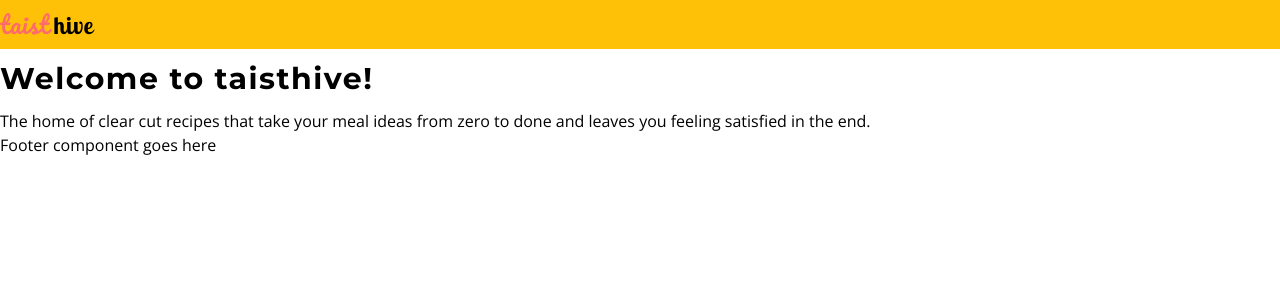
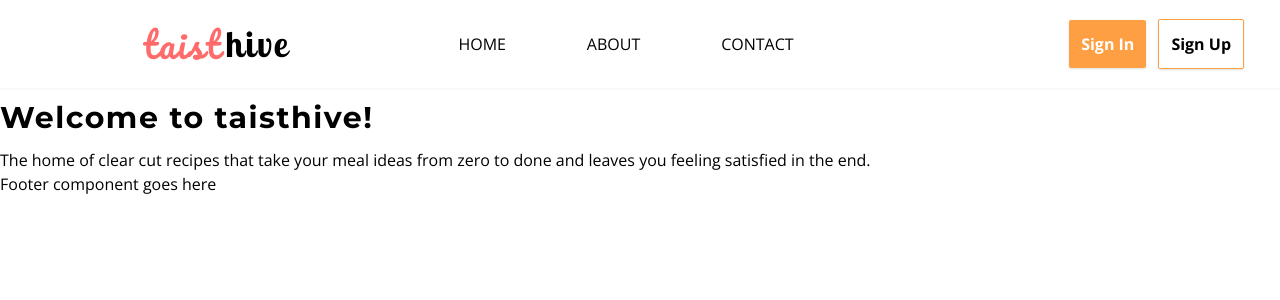
Before and after one commit to PC-Ngumoha/taisthive, a Next.js app in the folder taisthive/: page / in a window 1280 px wide. Shown: the top 300 px of the page. Built offline with nearby package versions, Linux system fonts and the light colour scheme; a web font is replaced by a local one.

Commit message:
Start working on Navbar

```diff
--- a/taisthive/src/app/components/Navbar/Navbar.tsx
+++ b/taisthive/src/app/components/Navbar/Navbar.tsx
@@ -1,11 +1,51 @@
+import Link from "next/link"
 
 export default function Navbar() {
+
+  const navLinks = [
+    {
+      id: 1,
+      name: "Home",
+      url: "/"
+    },
+    {
+      id: 2,
+      name: "About",
+      url: "/"
+    },
+    {
+      id: 3,
+      name: "Contact",
+      url: "/"
+    },
+  ]
+
   return (
-    <nav className="bg-warning">
-      <span className="text-2xl tracking-wide leading-loose">
+    <nav className="flex justify-around items-center p-2 shadow-sm">
+      {/* Logo */}
+      <span className="text-4xl tracking-wider leading-loose flex-1 flex justify-center items-center">
         <span className="font-pacifico text-primary">taist</span>
         <span className="ml-1 font-bold font-lobster">hive</span>
       </span>
+
+      {/* Nav Links */}
+      <ul className="flex justify-around items-center flex-1 font-sans uppercase">
+        {
+          navLinks.map((link) => (
+            <li key={link.id} className="mr-3">
+              <Link href={link.url}>
+                {link.name}
+              </Link>
+            </li>
+          ))
+        }
+      </ul>
+
+      {/* Auth Buttons */}
+      <div className="flex-1 flex justify-end items-center pr-4">
+        <button className="bg-primary-light text-white font-sans font-bold mr-3 p-3 shadow rounded-sm">Sign In</button>
+        <button className="bg-transparent text-black border-primary-light border font-sans font-bold mr-3 p-3 shadow rounded-sm">Sign Up</button>
+      </div>
     </nav>
   )
 }
```
